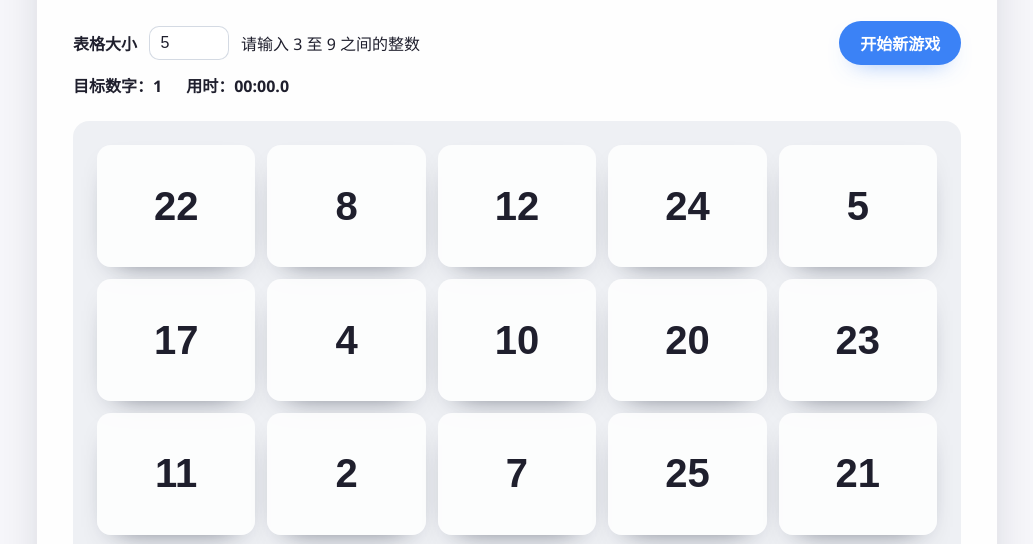
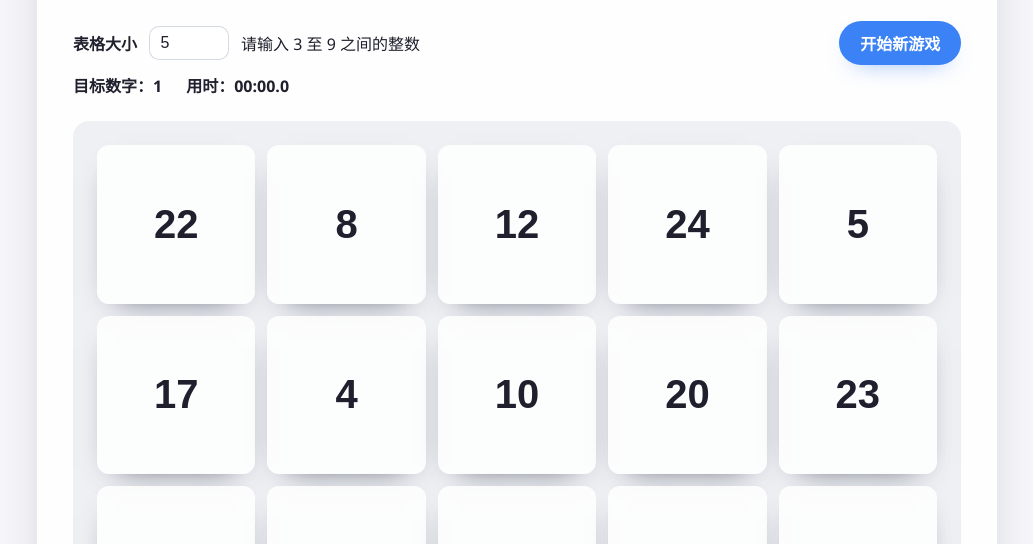
Before and after one commit to a2639443196/myweb, a plain HTML site: page schulte-table.html in a window 1280 px wide. Shown: the part 191-735 px from the top of the page, without its empty margins (123-1156 px from the left). Drawn offline with Linux system fonts and the light colour scheme.

Commit message:
Make Schulte table cells square

```diff
--- a/schulte-table.html
+++ b/schulte-table.html
@@ -151,9 +151,10 @@
 
       .cell {
         position: relative;
-        padding: clamp(1.2rem, 6vw, 2.4rem) clamp(0.5rem, 3vw, 1.2rem);
+        aspect-ratio: 1 / 1;
+        width: 100%;
         font-size: clamp(1.4rem, 5vw, 2.5rem);
-        border-radius: 14px;
+        border-radius: clamp(6px, 1.25vw, 12px);
         border: none;
         background: rgba(255, 255, 255, 0.85);
         color: var(--text);
```
